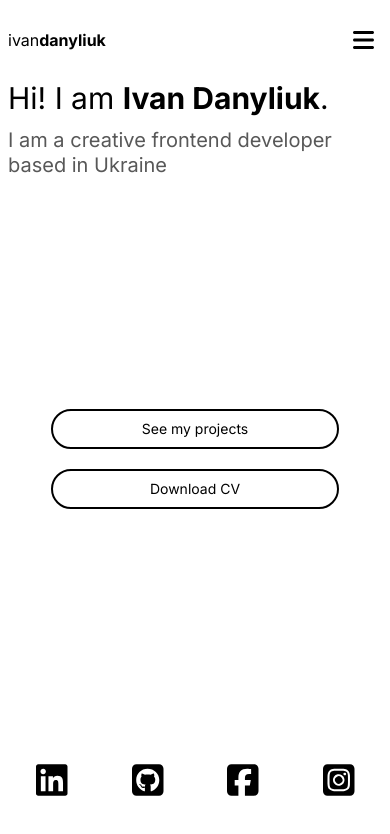
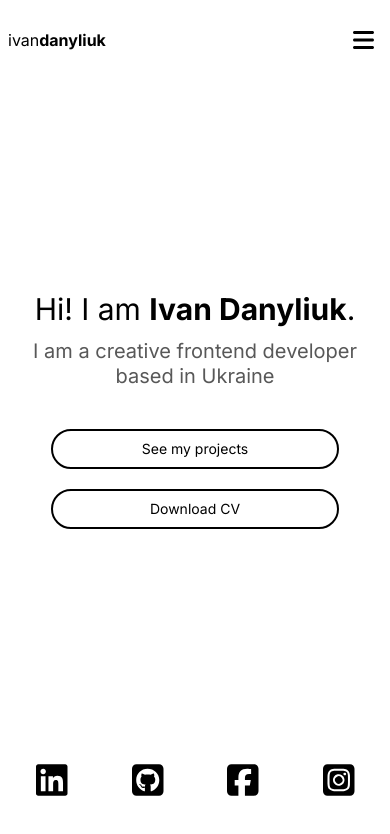
Before and after one commit to IvanDanyliuk/portfolio, a Next.js app: page / in a window 390 px wide. Shown: the top 834 px of the page. Built offline with nearby package versions, Linux system fonts and the light colour scheme.

Commit message:
styles bug fix: homepage

```diff
--- a/app/globals.scss
+++ b/app/globals.scss
@@ -116,11 +116,11 @@ main {
 
 // Home Page
 .mainHeading {
-  @apply text-3xl lg:text-6xl;
+  @apply text-3xl lg:text-7xl text-center md:text-start;
 }
 
 .subHeading {
-  @apply  text-xl lg:text-5xl text-text-secondary mt-3 leading-tight;
+  @apply text-xl lg:text-5xl text-text-secondary mt-3 leading-tight text-center md:text-start;
 }
 
 .greeting-block {
--- a/app/page.tsx
+++ b/app/page.tsx
@@ -6,12 +6,12 @@ import SocialMediaList from '@/components/ui/SocialMediaList';
 export default function Home() {
   return (
     <div className='flex w-full relative flex-col grow justify-between overflow-hidden'>
-      <div className='flex flex-col md:flex-row grow justify-between items-center'>
-        <div className='relative w-full md:py-0 md:h-auto greeting-block'>
+      <div className='h-full flex flex-col md:flex-row grow justify-center md:justify-between items-center'>
+        <div className='relative w-auto pb-10 md:pb-0 md:h-auto greeting-block'>
           <h1 className='mainHeading'>Hi! I am <strong className='font-bold'>Ivan Danyliuk</strong>.</h1>
           <h2 className='subHeading'>I am a creative frontend developer based in Ukraine</h2>
         </div>
-        <div className='relative w-full md:w-1/2 flex grow flex-col gap-5 items-center justify-center btns-block'>
+        <div className='relative w-full md:w-1/2 flex flex-col gap-5 items-center justify-center btns-block'>
           <Link
             href='/projects'
             className='cta-link'
@@ -29,7 +29,7 @@ export default function Home() {
           </Link>
         </div>
       </div>
-      <div className='w-full md:w-1/6 h-20 px-7 md:px-0 flex items-center social-media'>
+      <div className='w-full md:w-1/6 h-20 px-7 md:px-0 flex justify-between items-center'>
         <SocialMediaList orientation='horizontal' />
       </div>
     </div>
```
